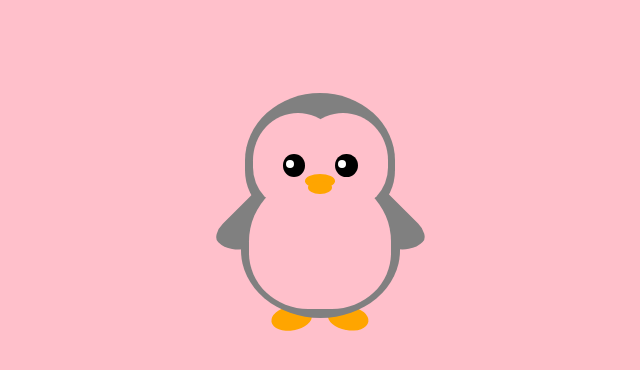
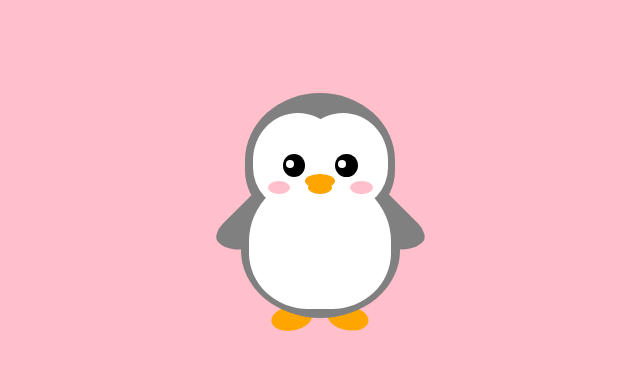
Before and after one commit to muddassir1112/Css_HandsOn, a plain HTML site: page src/index.html in a window 1280 px wide. Shown: the whole page, without its empty margins (320-960 px from the left). Drawn offline with Linux system fonts and the light colour scheme.

Commit message:
Change a variable for a specific area

```diff
--- a/src/style.css
+++ b/src/style.css
@@ -99,8 +99,9 @@ p{
     margin-top: 5%;
     width: 300px;
     height: 300px;
+    --penguin-belly:white;
+
   }
-
   .right-cheek {
     top: 15%;
     left: 35%;
```
